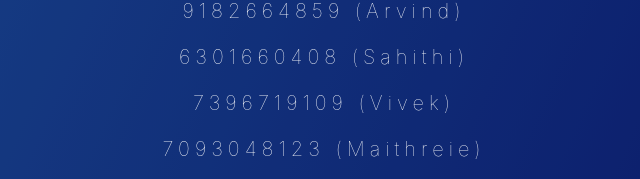
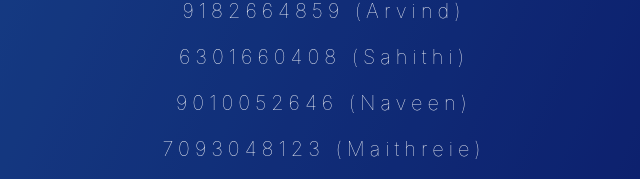
Before and after one commit to yuvrajchowdary/SummerIntern, a plain HTML site: page index.html in a window 1280 px wide. Shown: the part 2782-2961 px from the top of the page, 316-956 px from the left. Drawn offline with nearby package versions, Linux system fonts and the light colour scheme.

Commit message:
Update index.html

```diff
--- a/index.html
+++ b/index.html
@@ -134,7 +134,7 @@
         <ul>
             <li>9182664859 (Arvind)</li>
             <li>6301660408 (Sahithi)</li>
-            <li>7396719109 (Vivek)</li>
+            <li>9010052646 (Naveen)</li>
             <li>7093048123 (Maithreie)</li>
         </ul>
         <div class="info">Swecha Summer Internship 2019</div>
```
